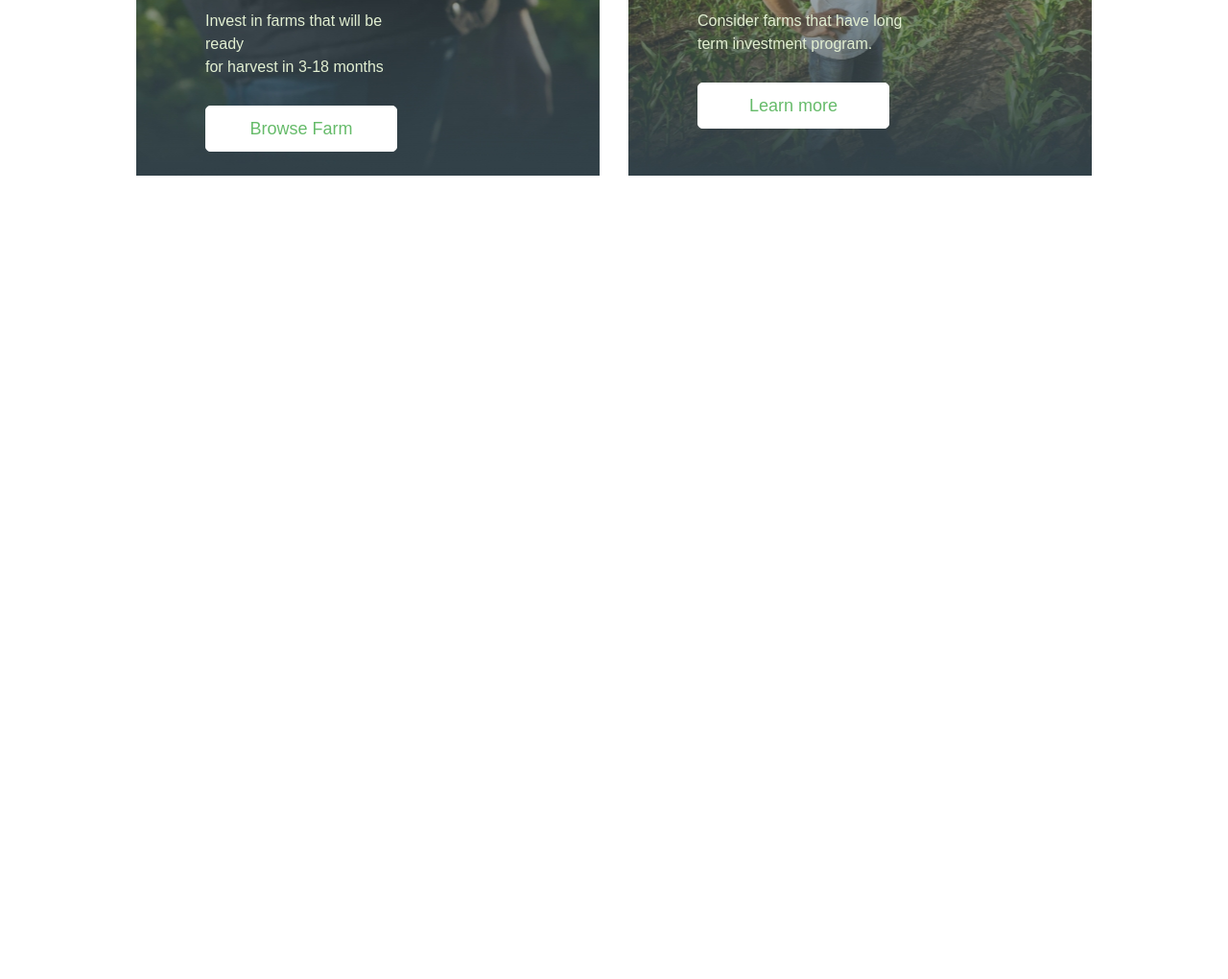
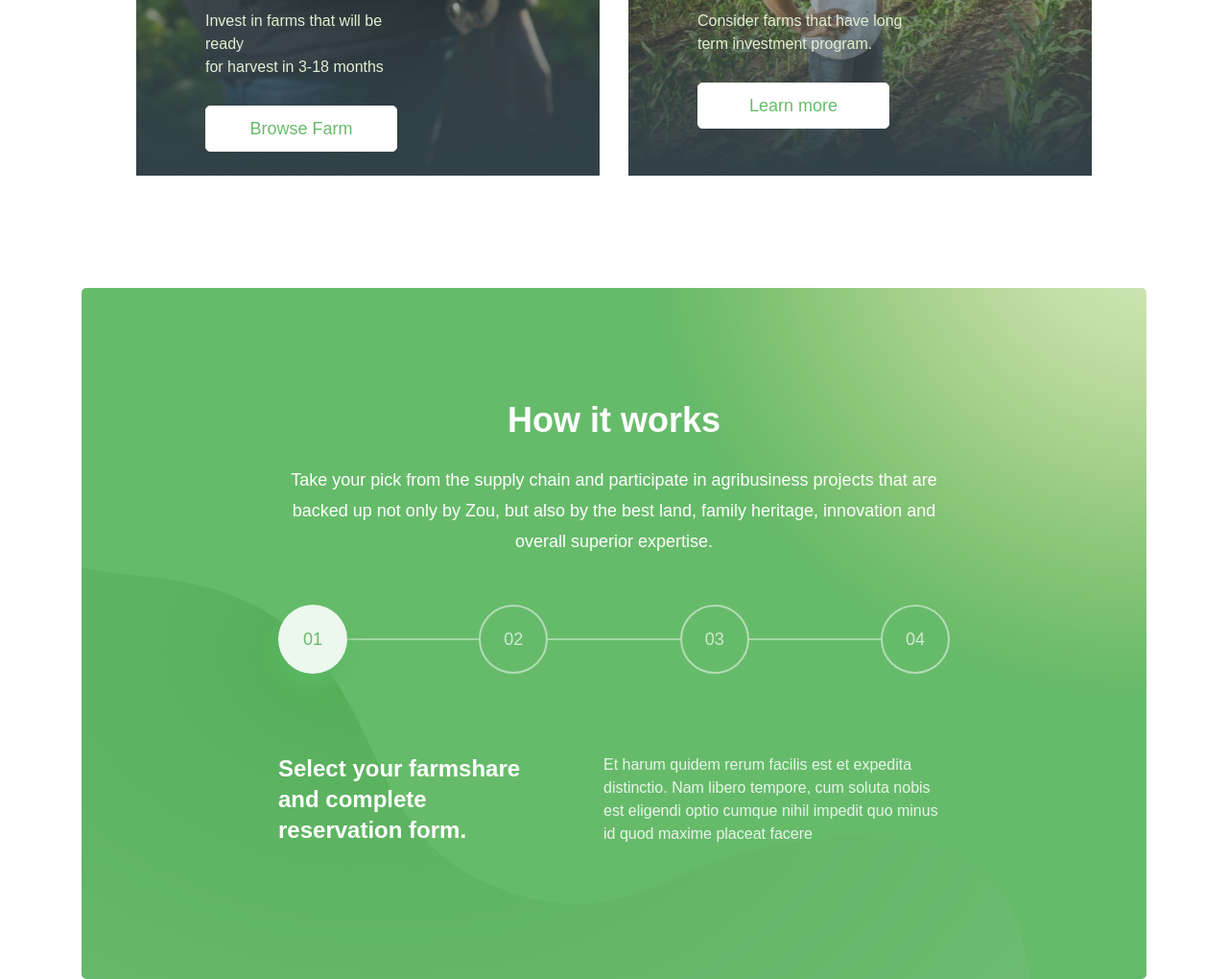
Before and after one commit to kapitoxa/zou-farm-landing, a website: page src/index.html in a window 1280 px wide. Shown: the part 2092-3112 px from the top of the page at 96% size. Before the commit the page ends 2392 px from the top, so only its background shows below. Drawn offline with nearby package versions, Linux system fonts and the light colour scheme; files that its build step writes are made by us from their sources; files whose address does not match are found by name; a web font is replaced by a local one.

Commit message:
'how it works' section added

```diff
--- a/src/index.html
+++ b/src/index.html
@@ -141,5 +141,31 @@
             </div>
         </div>
     </section>
+
+    <section class="how-it-works">
+        <div class="container">
+            <div class="how-it-works__wrapper">
+                <div class="title title_color_second how-it-works__title">How it works</div>
+                <div class="description description_color_second how-it-works__description">
+                    Take your pick from the supply chain and participate in agribusiness projects that are backed up not only by Zou, but also by the best land, family heritage, innovation and overall superior expertise.
+                </div>
+
+                <div class="how-it-works__steps-wrapper">
+                    <div class="how-it-works__step how-it-works__step_active">01</div>
+                    <div class="how-it-works__step">02</div>
+                    <div class="how-it-works__step">03</div>
+                    <div class="how-it-works__step">04</div>
+                    <div class="how-it-works__divider"></div>
+                </div>
+
+                <div class="how-it-works__info-wrapper">
+                    <div class="how-it-works__info-title">Select your farmshare and complete reservation form.</div>
+                    <div class="how-it-works__info-descr">
+                        Et harum quidem rerum facilis est et expedita distinctio. Nam libero tempore, cum soluta nobis est eligendi optio cumque nihil impedit quo minus id quod maxime placeat facere
+                    </div>
+                </div>
+            </div>
+        </div>
+    </section>
 </body>
 </html>
--- a/src/sass/blocks/_description.scss
+++ b/src/sass/blocks/_description.scss
@@ -3,4 +3,7 @@
     font-size: 18px;
     font-weight: 400;
     line-height: 32px;
+    &_color_second {
+        color: $second-color;
+    }
 }
--- /dev/null
+++ b/src/sass/blocks/_how-it-works.scss
@@ -0,0 +1,69 @@
+.how-it-works {
+    &__wrapper {
+        padding: 106px 205px 143px 205px;
+        height: 720px;
+        border-radius: 5px;
+        background: $main-color url("../img/how-it-works-shape.png") center center/cover no-repeat;
+    }
+    &__title {
+        text-align: center;
+    }
+    &__description {
+        margin-top: 14px;
+        text-align: center;
+    }
+    &__steps-wrapper {
+        position: relative;
+        margin-top: 50px;
+        display: flex;
+        justify-content: space-between;
+    }
+    &__step {
+        display: flex;
+        justify-content: center;
+        align-items: center;
+        width: 72px;
+        height: 72px;
+        border: 2px solid #b3dcb6;
+        border-radius: 100%;
+        background-color: $main-color;
+        font-size: 18px;
+        color: #d1ead3;
+        &_active {
+            border: none;
+            box-shadow: -1px 13px 20px #5ab963;
+            background-color: #ecf7ed;
+            color: #66bb6a;
+            font-size: 18px;
+        }
+        z-index: 1;
+    }
+    &__divider {
+        position: absolute;
+        top: 50%;
+        left: 0;
+        transform: translateY(-50%);
+        width: 100%;
+        height: 2px;
+        background-color: #a5d6a7;
+    }
+    &__info-wrapper {
+        margin-top: 83px;
+        display: flex;
+        justify-content: space-between;
+    }
+    &__info-title {
+        max-width: 40%;
+        color: $second-color;
+        font-size: 24px;
+        font-weight: 700;
+        line-height: 32px;
+    }
+    &__info-descr {
+        padding-left: 59px;
+        max-width: 60%;
+        color: #e8f5e9;
+        font-size: 16px;
+        line-height: 24px;
+    }
+}
--- a/src/sass/blocks/_title.scss
+++ b/src/sass/blocks/_title.scss
@@ -3,4 +3,7 @@
     font-size: 36px;
     font-weight: 700;
     line-height: 64px;
+    &_color_second {
+        color: $second-color;
+    }
 }
--- a/src/sass/style.scss
+++ b/src/sass/style.scss
@@ -16,3 +16,4 @@
 @import "blocks/opportunitie";
 @import "blocks/title";
 @import "blocks/convenience";
+@import "blocks/how-it-works";
```
Also changed, not shown: dist/css/style.min.css, dist/img/how-it-works-bg.jpg (deleted), dist/img/how-it-works-shape.png (added), dist/index.html, src/img/how-it-works-bg.jpg (deleted), src/img/how-it-works-shape.png (added).
